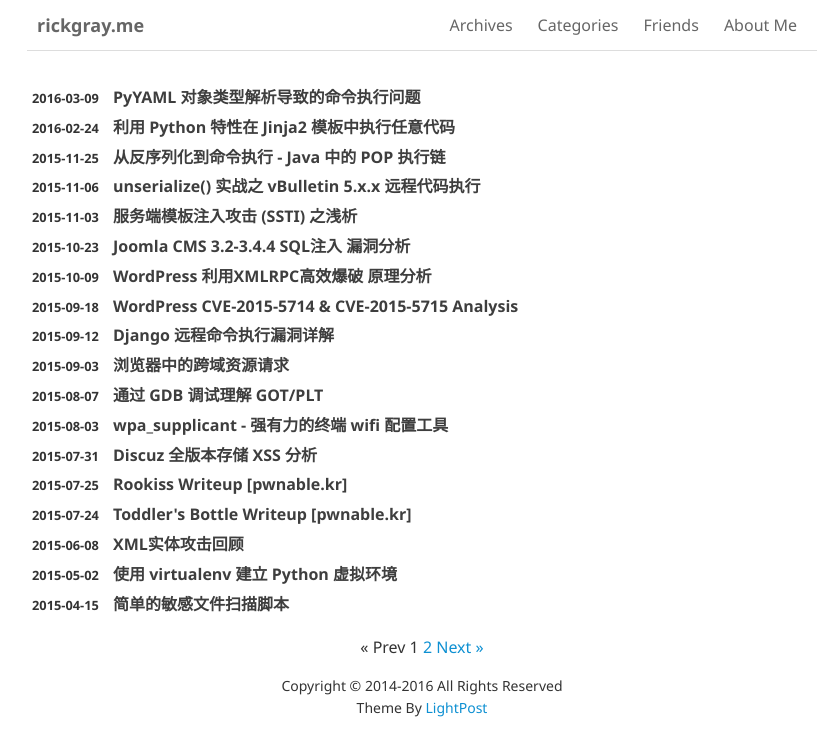
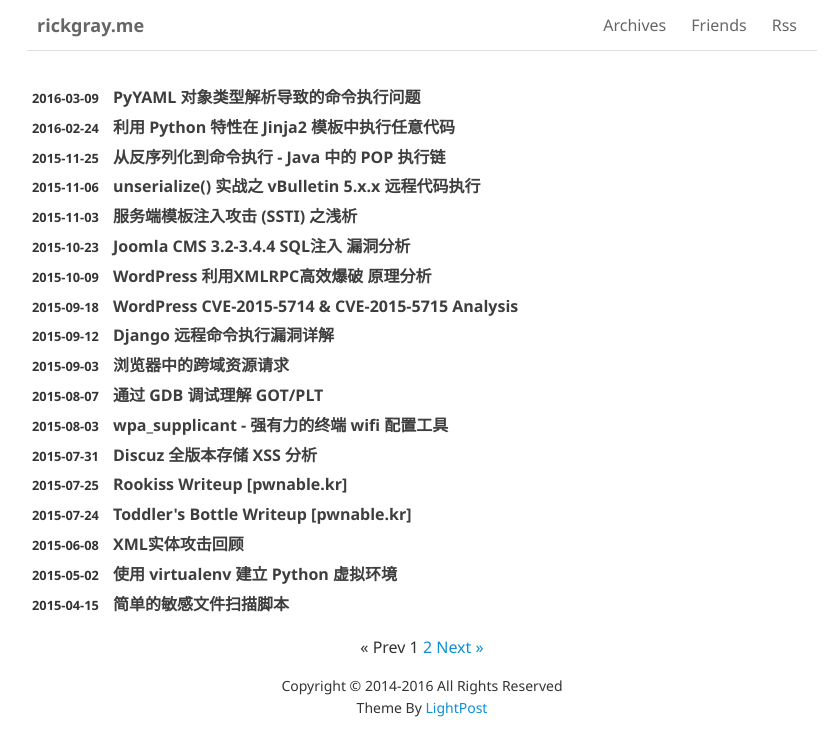
Before and after one commit to huntpig/rickgray.github.io, a Jekyll site: the page built from index.html, in a window 1280 px wide. Shown: the top 756 px of the page, without its empty margins (218-1045 px from the left). Built offline with Jekyll 4.4.1, drawn with Linux system fonts in a browser that asks for light colours; the list of posts is cut into pages by our own code; comment, search, counter and statistics services are not loaded.

Commit message:
头部导航修改

```diff
--- a/_includes/header.html
+++ b/_includes/header.html
@@ -7,9 +7,10 @@
     <div class="am-collapse am-topbar-collapse am-topbar-right" id="lp-topbar-collapse">
       <ul class="am-nav am-nav-pills am-topbar-nav">
         <li><a href="/">Archives</a></li>
-        <li><a href="#">Categories</a></li>
+        <!-- <li><a href="#">Categories</a></li> -->
         <li><a href="/friends.html">Friends</a></li>
-        <li><a href="#">About Me</a></li>
+        <!-- <li><a href="#">About Me</a></li> -->
+        <li><a href="/rss.xml">Rss</a></li>
       </ul>
     </div>
   </header>
```
